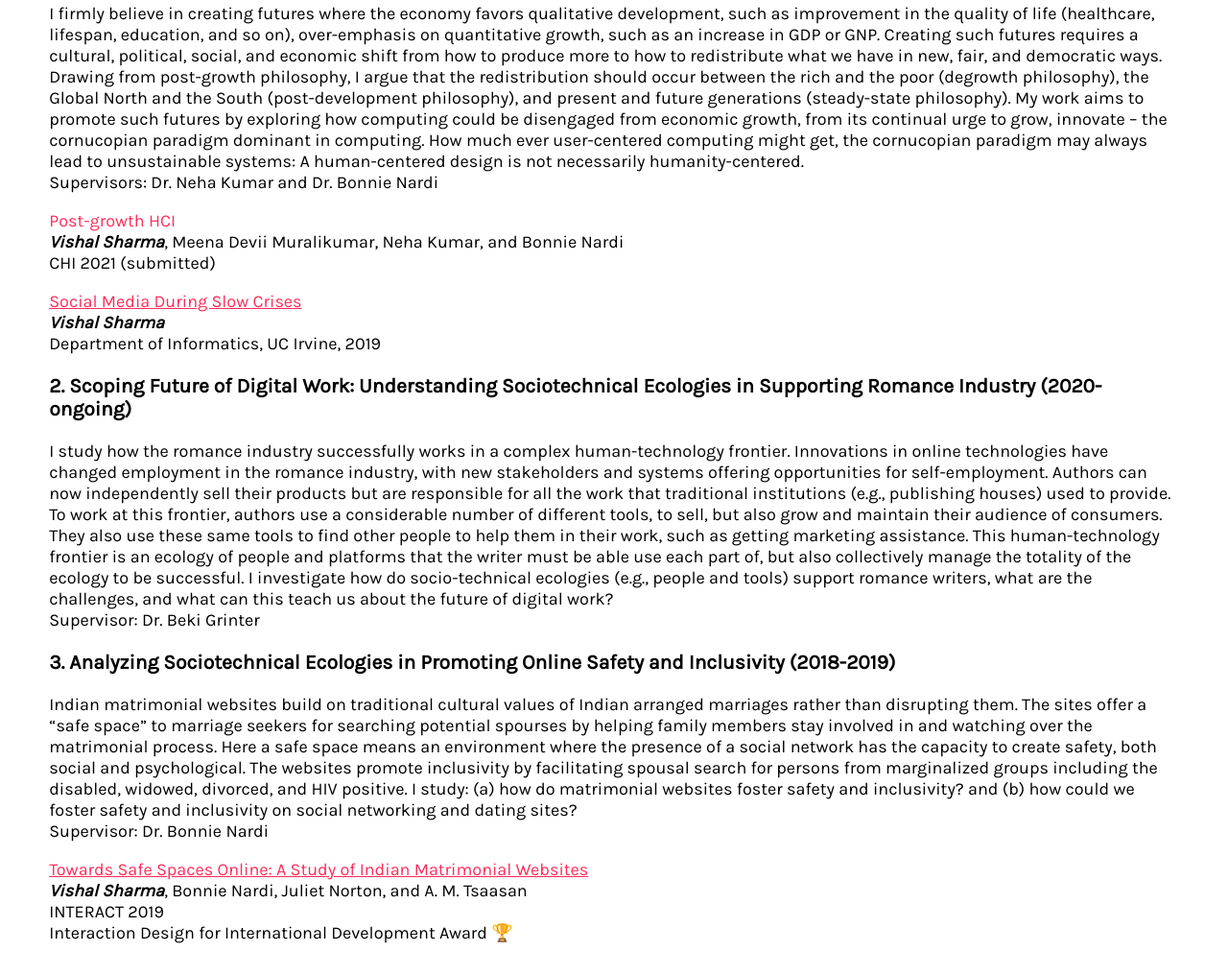
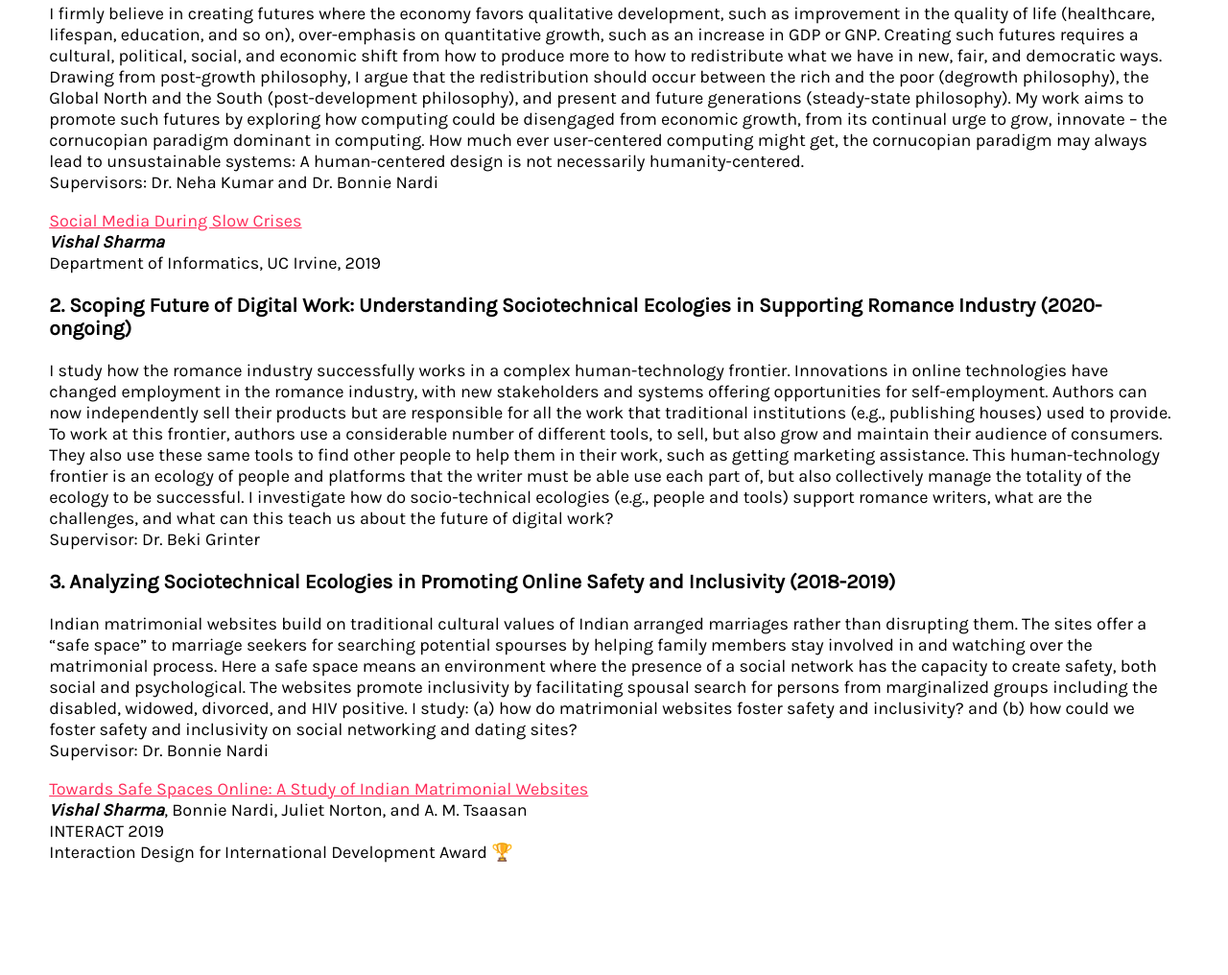
Before and after one commit to visharma228/visharma, a plain HTML site: page index.html in a window 1280 px wide. Shown: the part 2375-3391 px from the top of the page at 96% size. Drawn offline with nearby package versions, Linux system fonts and the light colour scheme.

Commit message:
commented post-growth submission

```diff
--- a/index.html
+++ b/index.html
@@ -127,11 +127,11 @@
              the cornucopian paradigm may always lead to unsustainable systems: A human-centered design is not necessarily humanity-centered.<br>
              Supervisors: Dr. Neha Kumar and Dr. Bonnie Nardi<br>
          </p>
-         <p>
+         <!--p>
             <a style="color:#FF2C5A;"> Post-growth HCI </a> <br>
             <b><i>Vishal Sharma</b></i>, Meena Devii Muralikumar, Neha Kumar, and Bonnie Nardi <br>
             CHI 2021 (submitted) <br>
-        </p>
+        </p-->
          <p>
             <a href="https://escholarship.org/uc/item/8bj7218c" target="_blank" style="color:#FF2C5A;"> Social Media During Slow Crises </a> <br>
             <b><i>Vishal Sharma</b></i><br>
```
